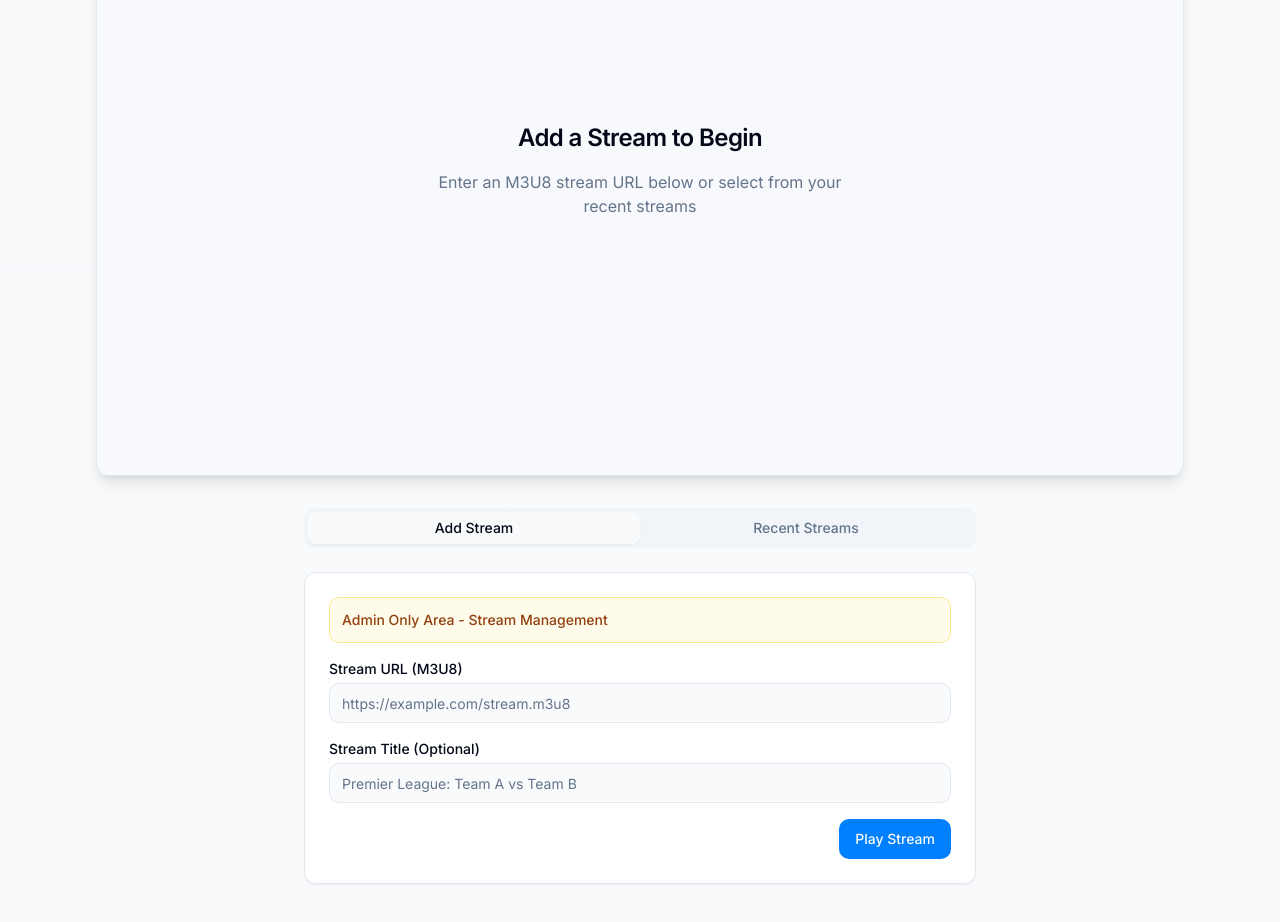
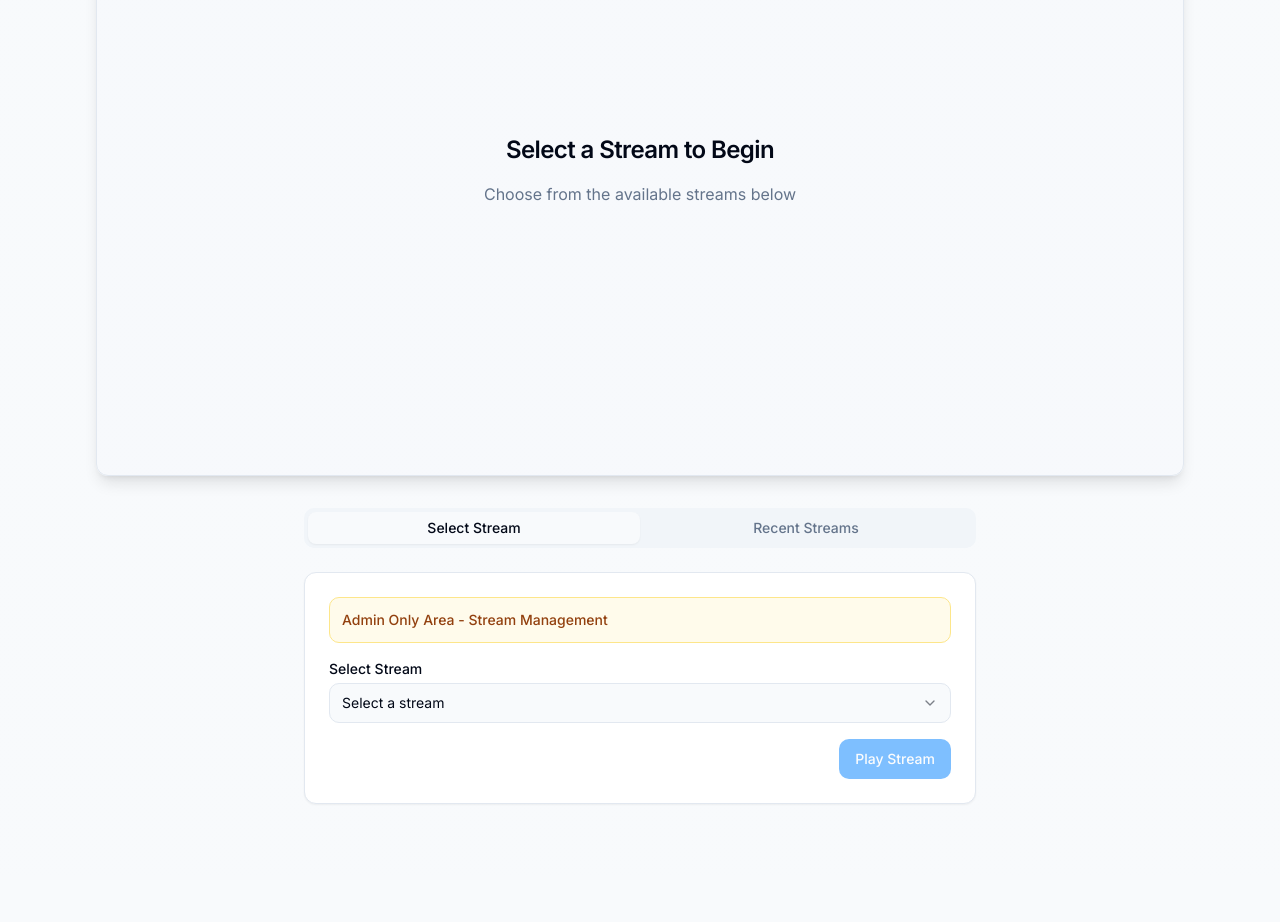
Before and after one commit to ehteshum/streamy-footy-playground, a React (Vite) app: page / in a window 1280 px wide. Shown: the part 240-1162 px from the top of the page. After the commit the page ends 1116 px from the top, so only its background shows below. Built offline with nearby package versions, Linux system fonts and the light colour scheme.

Commit message:
Refactor: Read stream URL from file
Update the application to read the stream URL from a file instead of directly from the user input.

```diff
--- a/package.json
+++ b/package.json
@@ -29,7 +29,7 @@
     "@radix-ui/react-progress": "^1.1.0",
     "@radix-ui/react-radio-group": "^1.2.0",
     "@radix-ui/react-scroll-area": "^1.1.0",
-    "@radix-ui/react-select": "^2.1.1",
+    "@radix-ui/react-select": "^2.1.6",
     "@radix-ui/react-separator": "^1.1.0",
     "@radix-ui/react-slider": "^1.2.0",
     "@radix-ui/react-slot": "^1.1.0",
--- a/src/components/StreamForm.tsx
+++ b/src/components/StreamForm.tsx
@@ -1,28 +1,32 @@
 
 import React, { useState } from 'react';
 import { Button } from '@/components/ui/button';
-import { Input } from '@/components/ui/input';
 import { toast } from '@/lib/toast';
+import { Select, SelectContent, SelectItem, SelectTrigger, SelectValue } from '@/components/ui/select';
+import { getAvailableStreams, type StreamData } from '@/data/streams';
 
 interface StreamFormProps {
   onStreamSubmit: (url: string, title: string) => void;
 }
 
 const StreamForm: React.FC<StreamFormProps> = ({ onStreamSubmit }) => {
-  const [url, setUrl] = useState('');
-  const [title, setTitle] = useState('');
+  const [selectedStreamId, setSelectedStreamId] = useState<string>('');
   const [isLoading, setIsLoading] = useState(false);
+  const availableStreams = getAvailableStreams();
 
   const handleSubmit = (e: React.FormEvent) => {
     e.preventDefault();
 
-    if (!url) {
-      toast.error('Please enter a stream URL');
+    if (!selectedStreamId) {
+      toast.error('Please select a stream');
       return;
     }
 
-    if (!url.includes('m3u8')) {
-      toast.warning('URL may not be a valid M3U8 stream');
+    const selectedStream = availableStreams.find(stream => stream.id === selectedStreamId);
+
+    if (!selectedStream) {
+      toast.error('Invalid stream selection');
+      return;
     }
 
     try {
@@ -30,10 +34,8 @@ const StreamForm: React.FC<StreamFormProps> = ({ onStreamSubmit }) => {
 
       // Simulate a network check
       setTimeout(() => {
-        onStreamSubmit(url, title || 'Untitled Stream');
+        onStreamSubmit(selectedStream.url, selectedStream.title);
         toast.success('Stream loaded successfully');
-        setUrl('');
-        setTitle('');
         setIsLoading(false);
       }, 800);
     } catch (error) {
@@ -53,40 +55,43 @@ const StreamForm: React.FC<StreamFormProps> = ({ onStreamSubmit }) => {
 
       <div className="space-y-2">
         <div className="space-y-1">
-          <label htmlFor="stream-url" className="block text-sm font-medium">
-            Stream URL (M3U8)
+          <label htmlFor="stream-selector" className="block text-sm font-medium">
+            Select Stream
           </label>
-          <Input
-            id="stream-url"
-            type="url"
-            placeholder="https://example.com/stream.m3u8"
-            value={url}
-            onChange={(e) => setUrl(e.target.value)}
-            className="w-full transition-all duration-300 ease-out focus:ring-2 focus:ring-primary/50"
-            required
-          />
+          <Select
+            value={selectedStreamId}
+            onValueChange={setSelectedStreamId}
+          >
+            <SelectTrigger id="stream-selector" className="w-full">
+              <SelectValue placeholder="Select a stream" />
+            </SelectTrigger>
+            <SelectContent>
+              {availableStreams.map(stream => (
+                <SelectItem key={stream.id} value={stream.id}>
+                  {stream.title}
+                </SelectItem>
+              ))}
+            </SelectContent>
+          </Select>
+
+          {selectedStreamId && (
+            <div className="mt-4 p-3 bg-muted rounded-md">
+              <p className="text-sm font-medium">{availableStreams.find(s => s.id === selectedStreamId)?.title}</p>
+              {availableStreams.find(s => s.id === selectedStreamId)?.description && (
+                <p className="text-xs text-muted-foreground mt-1">
+                  {availableStreams.find(s => s.id === selectedStreamId)?.description}
+                </p>
+              )}
+            </div>
+          )}
         </div>
-      </div>
-
-      <div className="space-y-1">
-        <label htmlFor="stream-title" className="block text-sm font-medium">
-          Stream Title (Optional)
-        </label>
-        <Input
-          id="stream-title"
-          type="text"
-          placeholder="Premier League: Team A vs Team B"
-          value={title}
-          onChange={(e) => setTitle(e.target.value)}
-          className="w-full transition-all duration-300 ease-out focus:ring-2 focus:ring-primary/50"
-        />
       </div>
 
       <div className="flex justify-end">
         <Button
           type="submit"
           className="btn-hover-effect transition-all duration-300"
-          disabled={isLoading}
+          disabled={isLoading || !selectedStreamId}
         >
           {isLoading ? 'Loading...' : 'Play Stream'}
         </Button>
--- /dev/null
+++ b/src/data/streams.ts
@@ -0,0 +1,43 @@
+
+export interface StreamData {
+  id: string;
+  url: string;
+  title: string;
+  league?: string;
+  description?: string;
+}
+
+// Predefined streams
+export const predefinedStreams: StreamData[] = [
+  {
+    id: "premier-league-1",
+    url: "https://example.com/stream1.m3u8",
+    title: "Premier League: Arsenal vs Chelsea",
+    league: "Premier League",
+    description: "English Premier League match"
+  },
+  {
+    id: "la-liga-1",
+    url: "https://example.com/stream2.m3u8",
+    title: "La Liga: Barcelona vs Real Madrid",
+    league: "La Liga",
+    description: "Spanish La Liga El Clasico"
+  },
+  {
+    id: "bundesliga-1",
+    url: "https://example.com/stream3.m3u8",
+    title: "Bundesliga: Bayern Munich vs Borussia Dortmund",
+    league: "Bundesliga",
+    description: "German Bundesliga Der Klassiker"
+  }
+];
+
+// Function to get all available streams
+export function getAvailableStreams(): StreamData[] {
+  return predefinedStreams;
+}
+
+// Function to get a stream by ID
+export function getStreamById(id: string): StreamData | undefined {
+  return predefinedStreams.find(stream => stream.id === id);
+}
--- a/src/pages/Index.tsx
+++ b/src/pages/Index.tsx
@@ -1,3 +1,4 @@
+
 import React, { useState } from 'react';
 import Layout from '@/components/Layout';
 import VideoPlayer from '@/components/VideoPlayer';
@@ -48,9 +49,9 @@ const Index = () => {
             <Card className="w-full aspect-video bg-muted/20 flex items-center justify-center rounded-lg shadow-lg overflow-hidden">
               <CardContent className="flex flex-col items-center justify-center p-6 h-full w-full">
                 <div className="text-center space-y-4 max-w-md">
-                  <h2 className="text-2xl font-semibold tracking-tight">Add a Stream to Begin</h2>
+                  <h2 className="text-2xl font-semibold tracking-tight">Select a Stream to Begin</h2>
                   <p className="text-muted-foreground">
-                    Enter an M3U8 stream URL below or select from your recent streams
+                    Choose from the available streams below
                   </p>
                 </div>
               </CardContent>
@@ -62,7 +63,7 @@ const Index = () => {
         <section className="w-full max-w-2xl mx-auto">
           <Tabs defaultValue="add" className="w-full">
             <TabsList className="w-full grid grid-cols-2 mb-6">
-              <TabsTrigger value="add" className="text-sm">Add Stream</TabsTrigger>
+              <TabsTrigger value="add" className="text-sm">Select Stream</TabsTrigger>
               <TabsTrigger value="recent" className="text-sm">Recent Streams</TabsTrigger>
             </TabsList>
             <TabsContent value="add" className="animate-slide-up">
```
Also changed, not shown: 1 other file (tests, documents, lock files or other folders).
